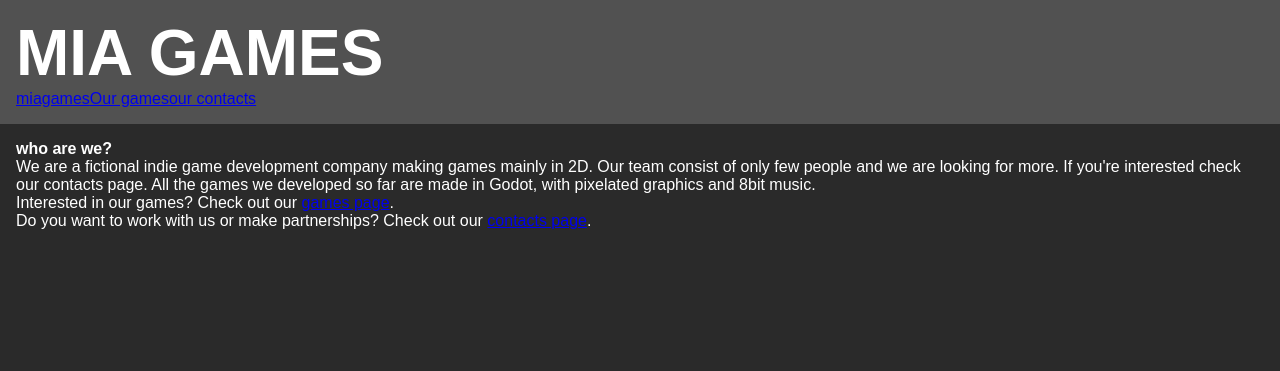
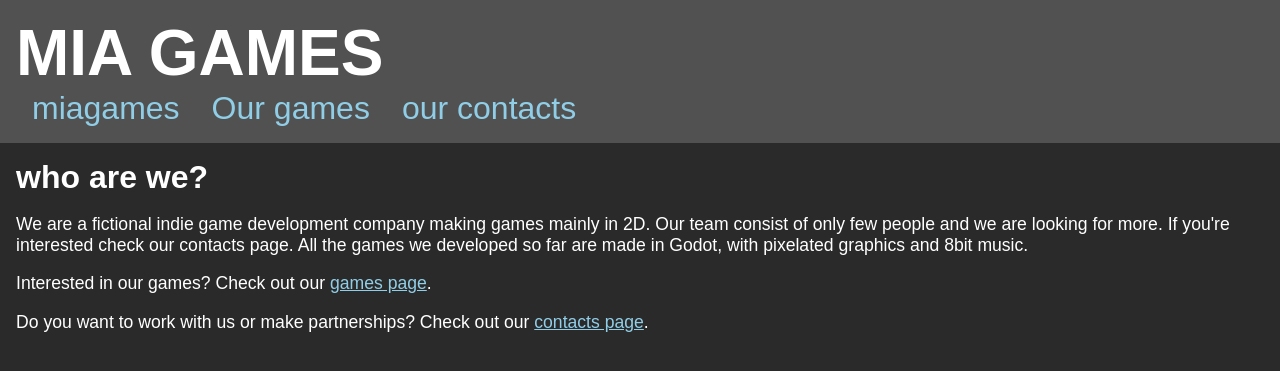
Before and after one commit to MichalPKN/mia-games, a PHP site: page / in a window 1280 px wide. Shown: the top 371 px of the page. Run offline with PHP 8.4, Linux system fonts and the light colour scheme.

Commit message:
css update

```diff
--- a/style/_games.scss
+++ b/style/_games.scss
@@ -1,4 +1,4 @@
-main .games {
+.games {
     margin-top: 2em;
     display: grid;
     grid-template-columns: 1fr 1fr 1fr;
--- a/style/_normalize.scss
+++ b/style/_normalize.scss
@@ -23,3 +23,15 @@ main {
 .content {
     padding: 1em;
 }
+
+h2 {
+    font-size: 2em;
+}
+
+p{
+    margin-top: 0.5em;
+}
+
+a{
+    color: rgb(144, 206, 231);
+}
--- a/style/style.css
+++ b/style/style.css
@@ -24,6 +24,18 @@ main {
   padding: 1em;
 }
 
+h2 {
+  font-size: 2em;
+}
+
+p {
+  margin-top: 0.5em;
+}
+
+a {
+  color: #90cee7;
+}
+
 header {
   background-color: #515151;
 }
@@ -32,7 +44,13 @@ header h1 {
   font-size: 4em;
 }
 
-main .games {
+header nav a {
+  margin: 0 0.5em;
+  font-size: 2em;
+  text-decoration: none;
+}
+
+.games {
   margin-top: 2em;
   display: -ms-grid;
   display: grid;
@@ -43,24 +61,25 @@ main .games {
       grid-template-rows: auto;
 }
 
-main .games .game {
+.games .game {
   padding: 1em;
   background-color: #6d6d6d;
 }
 
-main .games .game h2 {
-  font-size: 1.5em;
-}
-
-main .games .game p {
+.games .game p {
   margin-top: 0.5em;
 }
 
-main .games .game img {
+.games .game img {
   margin-top: 1em;
   -o-object-fit: cover;
      object-fit: cover;
   width: 100%;
   height: 12em;
 }
+
+.home p {
+  font-size: 1.1em;
+  margin-top: 1em;
+}
 /*# sourceMappingURL=style.css.map */
```
Also changed, not shown: 1 other file.
